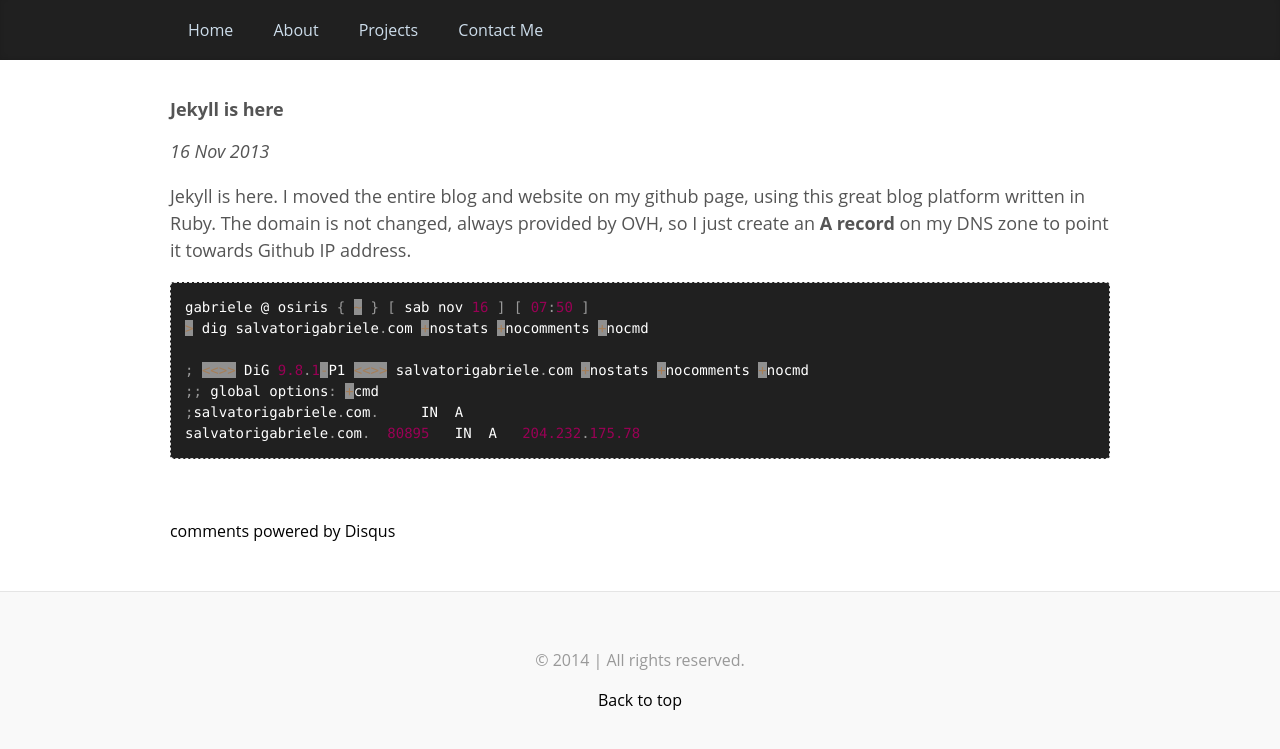
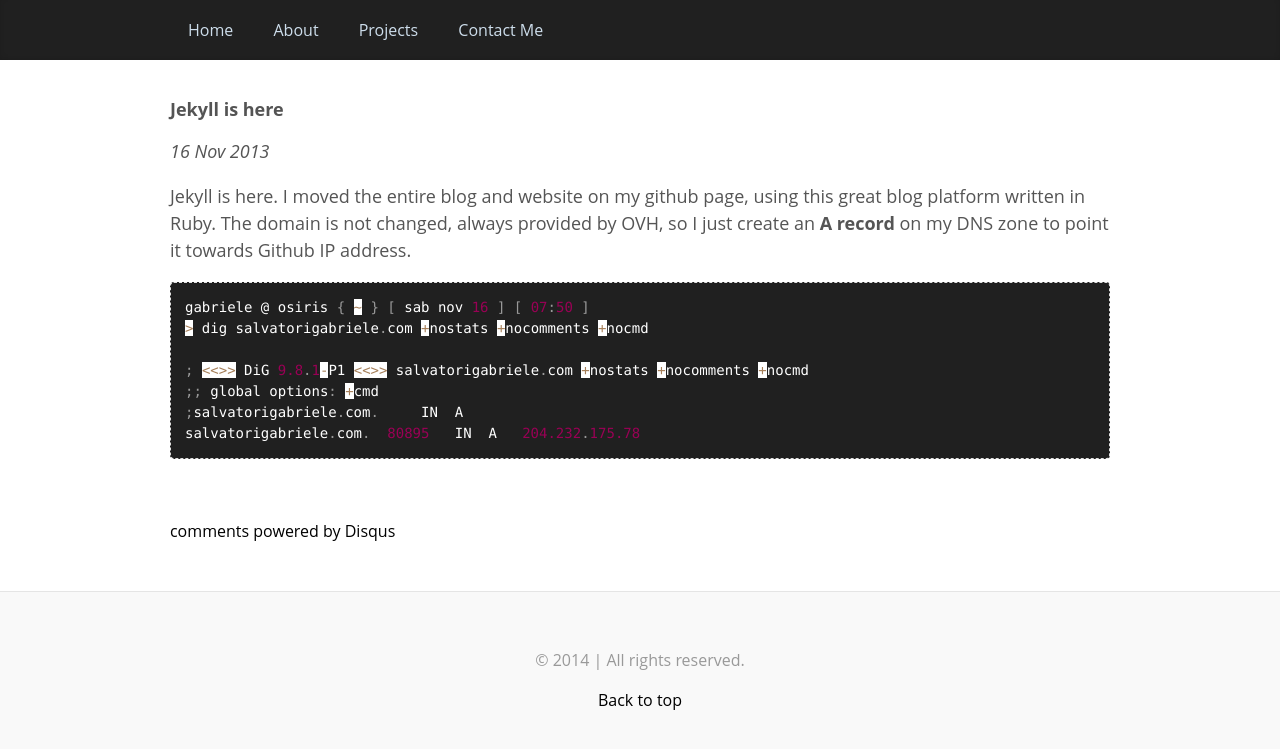
Before and after one commit to gsalvatori/salvatorigabriele.com, a Jekyll site: the page built from _posts/2013-11-16-jekyll-is-here.markdown, in a window 1280 px wide. Shown: the top 749 px of the page. Built offline with Jekyll 4.4.1, drawn with Linux system fonts in a browser that asks for light colours; nearby versions of some CDN libraries; library files that are not in the unit come from our copies; Markdown is read by kramdown in place of the engine named in the settings; comment, search, counter and statistics services are not loaded.

Commit message:
Update prism.css

```diff
--- a/css/prism.css
+++ b/css/prism.css
@@ -104,7 +104,7 @@ pre[class*="language-"] {
 .language-css .token.string,
 .style .token.string {
 	color: #a67f59;
-	background: hsla(0, 0%, 100%, .5);
+	background: #FFFFFF;
 }
 
 .token.atrule,
```
